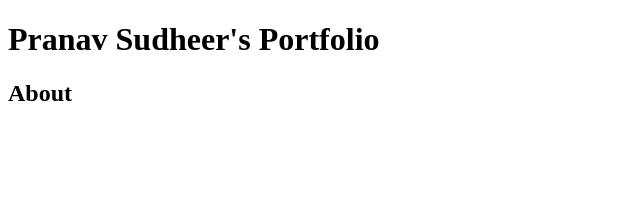
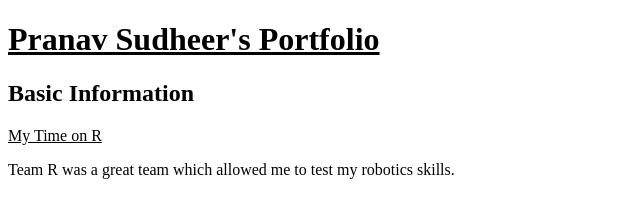
Before and after one commit to Deathmonster100/Deathmonster100.github.io, a plain HTML site: page Portfolio.html in a window 1280 px wide. Shown: the whole page, without its empty margins (0-640 px from the left). Drawn offline with Linux system fonts and the light colour scheme.

Commit message:
Update Portfolio.html

```diff
--- a/Portfolio.html
+++ b/Portfolio.html
@@ -2,9 +2,13 @@
 <html>
 <head>
 	<title>Pranav Sudheer's Portfolio</title>
+
 </head>
 <body>
-	<h1>Pranav Sudheer's Portfolio</h1>
-	<h2>About</h2>
-</body>
+
+	<h1><u><b>Pranav Sudheer's Portfolio</b></u></h1>
+	<h2>Basic Information</h2>
+	<p><u>My Time on R</u></p>
+	<p>Team R was a great team which allowed me to test my robotics skills.
+ </body>
 </html>
```
